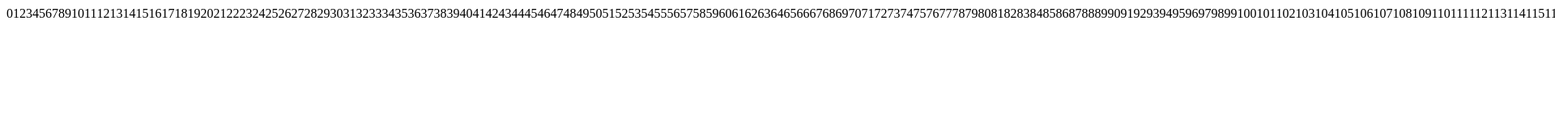
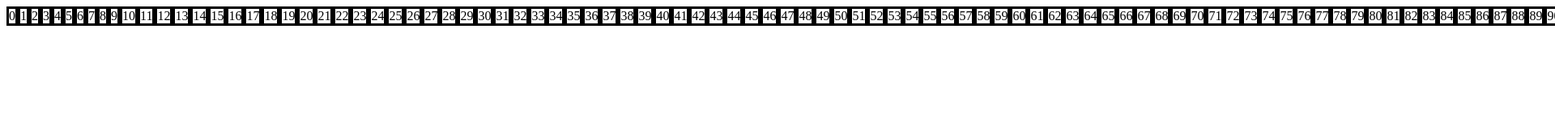
Before and after one commit to toastexmachina/etch-a-sketch-odin, a plain HTML site: page index.html in a window 1280 px wide. Shown: the top 160 px of the page at 81% size, 1920 px wide, since content can reach past the window. Drawn offline with Linux system fonts and the light colour scheme.

Commit message:
Add border properties to CSS to create grid units

```diff
--- a/style.css
+++ b/style.css
@@ -1,4 +1,8 @@
 #container {
     display: flex;
+}
 
+.grid {
+    border-color: black;
+    border-style: solid;
 }
```
